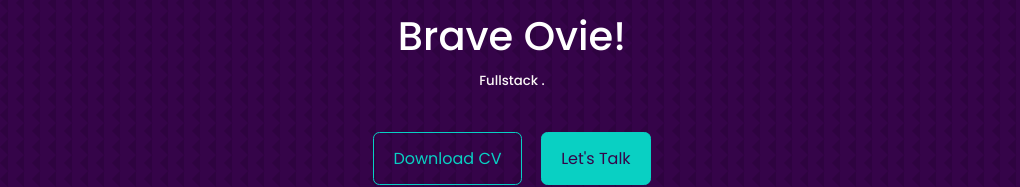
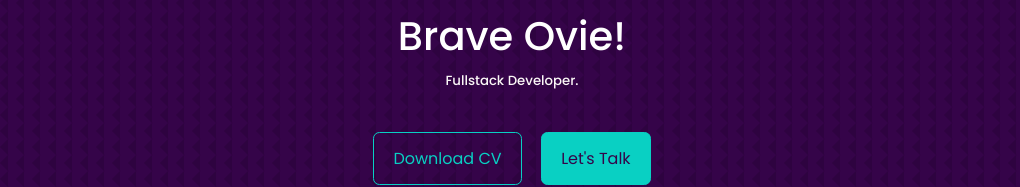
Before and after one commit to Bravemz/brave-portfolio2, a React (Create React App) app: page / in a window 1280 px wide. Shown: the part 133-320 px from the top of the page, without its empty margins (128-1148 px from the left). Built offline with nearby package versions, Linux system fonts and the light colour scheme.

Commit message:
A new Changes

```diff
--- a/src/components/header/Header.jsx
+++ b/src/components/header/Header.jsx
@@ -10,7 +10,7 @@
       <div className='container header_container'>
         <h5>Hi 👋, I'm</h5>
         <h1>Brave Ovie!</h1>
-        <h5 className="text-light">Fullstack .</h5>
+        <h5 className="text-light">Fullstack Developer.</h5>
         <CTA/>
         <HeaderSocial/>
 
```
